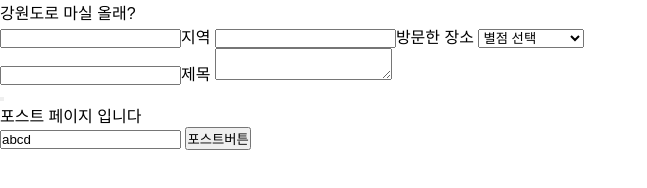
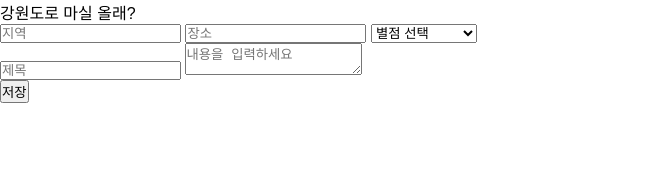
Before and after one commit to Ahnyeonil/GMO-project, a plain HTML site: page templates/postPage_team1.html in a window 1280 px wide. Shown: the whole page, without its empty margins (0-647 px from the left). Drawn offline with nearby package versions, Linux system fonts and the light colour scheme.

Commit message:
post page html markup

```diff
--- a/templates/postPage_team1.html
+++ b/templates/postPage_team1.html
@@ -20,8 +20,8 @@
 <div class="post-box">
     <div class="input-area">
         <div class="info">
-            <input type="text" class="city">지역</input>
-            <input type="text" class="area">방문한 장소</input>
+            <input type="text" class="city" placeholder="지역">
+            <input type="text" class="area" placeholder="장소">
             <select class="star">
                 <option selected> 별점 선택</option>
                 <option value="1">⭐</option>
@@ -32,18 +32,17 @@
             </select>
         </div>
         <div class="write">
-            <input type="text" class="title">제목</input>
-            <textarea class="dsc"></textarea>
+            <input type="text" class="title" placeholder="제목">
+            <textarea class="dsc" placeholder="내용을 입력하세요"></textarea>
         </div>
     </div>
-    <button class="submit"></button>
+    <button class="submit">저장</button>
 </div>
 
-    포스트 페이지 입니다
-    <br >
-    <form method="post" name="postBtn">
-        <input type="text" value="abcd"/>
-        <button type="submit">포스트버튼</button>
-    </form>
+<!--    <br >-->
+<!--    <form method="post" name="postBtn">-->
+<!--        <input type="text" value="abcd"/>-->
+<!--        <button type="submit">포스트버튼</button>-->
+<!--    </form>-->
 </body>
 </html>
```
